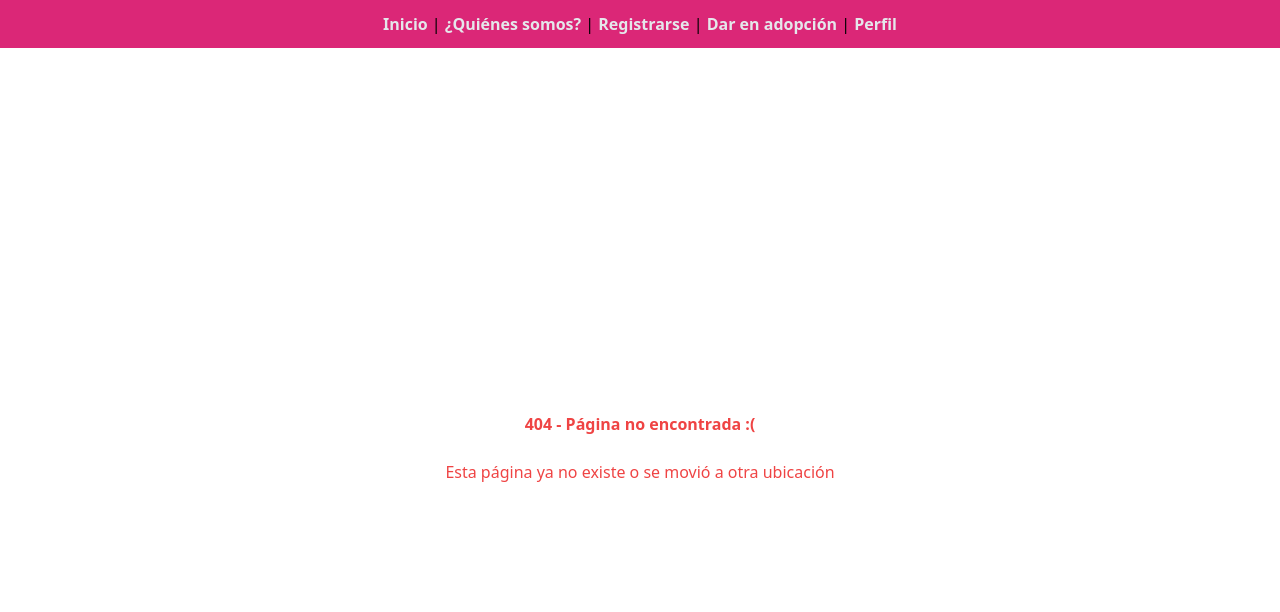
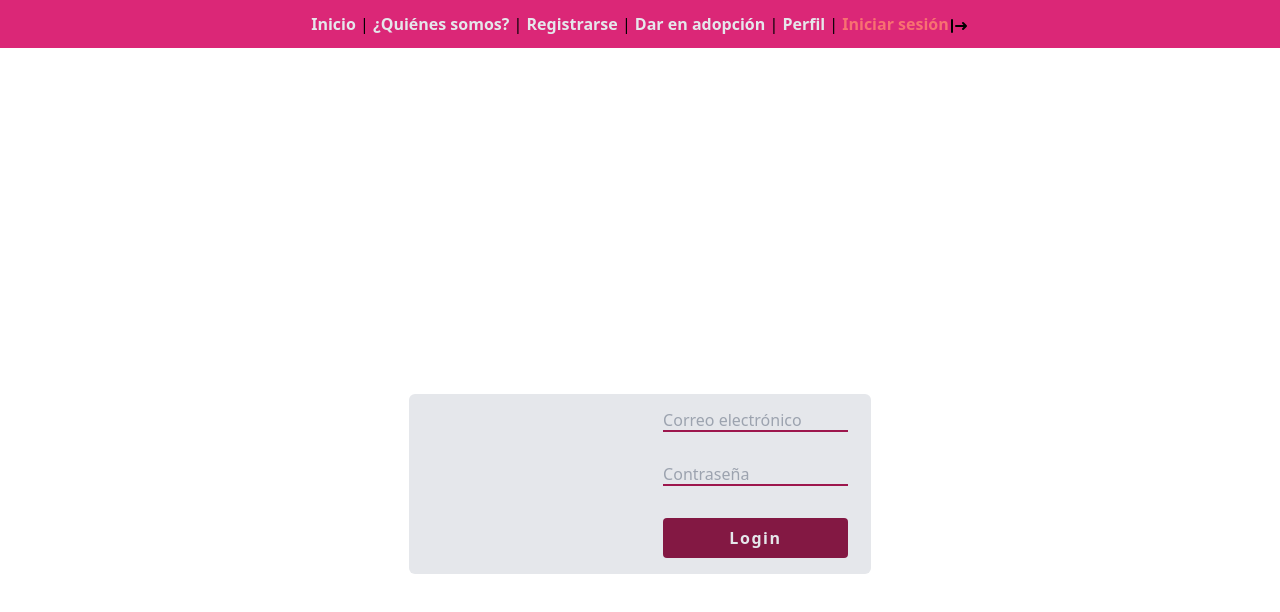
Before and after one commit to Tomas-Ortiz/proyecto-ing-software, a Vue app: page /login in a window 1280 px wide. Before the commit this address had no page. Shown: the top 612 px of the page. Built offline with nearby package versions, Linux system fonts and the light colour scheme; the HTML template or start-up script is replaced by a standard one.

Commit message:
Added frontend functions, styles missing only

```diff
--- a/src/frontend/App.vue
+++ b/src/frontend/App.vue
@@ -5,8 +5,21 @@
       <router-link to="/about">¿Quiénes somos?</router-link> |
       <router-link to="/signup">Registrarse</router-link> |
       <router-link to="/create-post">Dar en adopción</router-link> |
-      <router-link to="/profile/test-id">Perfil</router-link>
+      <router-link to="/profile/test-id">Perfil</router-link> |
+      <router-link to="/login">Iniciar sesión</router-link>
+      <svg
+       xmlns="http://www.w3.org/2000/svg"
+       class="h-5 w-5"
+       role="button"
+       viewBox="0 0 20 20"
+       fill="currentColor"
+       @click="logout"
+      >
+      <path fill-rule="evenodd"
+       d="M3 3a1 1 0 00-1 1v12a1 1 0 102 0V4a1 1 0 00-1-1zm10.293 9.293a1 1 0 001.414 1.414l3-3a1 1 0 000-1.414l-3-3a1 1 0 10-1.414 1.414L14.586 9H7a1 1 0 100 2h7.586l-1.293 1.293z" clip-rule="evenodd" />
+      </svg>
     </div>
+
     <div class="h-full">
       <router-view></router-view>
     </div>
@@ -20,6 +33,12 @@ export default {
   components: {
     'the-footer': TheFooter,
   },
+  methods: {
+    logout() {
+      localStorage.clear();
+      this.$router.push('/login');
+    }
+  }
 };
 </script>
 
--- /dev/null
+++ b/src/frontend/components/LoginForm.vue
@@ -0,0 +1,145 @@
+<template>
+  <form @submit.prevent="allInputsAreValid" id="idLoginForm" class="form">
+    <base-input
+      v-model="email"
+      type="email"
+      name="email"
+      id="email"
+      placeholder="Correo electrónico"
+      :regex="regex.email"
+      errorMsg="La dirección de correo introducida no es válida"
+    />
+    <base-input
+      v-model="password"
+      type="password"
+      name="password"
+      id="password"
+      placeholder="Contraseña"
+      :regex="regex.password"
+    />
+        <div
+      :class="['error-message-container', error.visibility, error.title]"
+      role="alert"
+    >
+      <strong class="font-bold">{{ error.title }}!</strong><br />
+      <span class="error-message">{{ error.message.msg }}</span>
+      <span class="absolute top-0 bottom-0 right-0 px-4 py-3">
+        <svg
+          class="fill-current h-6 w-6 text-red-500"
+          role="button"
+          xmlns="http://www.w3.org/2000/svg"
+          viewBox="0 0 20 20"
+          @click="error.visibility = 'hidden'"
+        >
+          <title>Close</title>
+          <path
+            d="M14.348 14.849a1.2 1.2 0 0 1-1.697 0L10 11.819l-2.651 3.029a1.2 1.2 0 1 1-1.697-1.697l2.758-3.15-2.759-3.152a1.2 1.2 0 1 1 1.697-1.697L10 8.183l2.651-3.031a1.2 1.2 0 1 1 1.697 1.697l-2.758 3.152 2.758 3.15a1.2 1.2 0 0 1 0 1.698z"
+          />
+        </svg>
+      </span>
+    </div>
+    <base-button
+      name="submit-button"
+      id="submit-button"
+      class="submit"
+      type="submit"
+      buttonText="Login"
+      :isDisabled="false"
+    />
+  </form>
+</template>
+
+<script>
+import axios from 'axios';
+
+import BaseInput from './layout/BaseInput.vue';
+
+import BaseButton from './layout/BaseButton.vue';
+
+export default {
+  components: {
+    'base-input': BaseInput,
+    'base-button': BaseButton,
+  },
+  data() {
+    return {
+      error: {
+        message: '',
+        title: 'Error',
+        visibility: 'hidden',
+      },
+      email: '',
+      password: '',
+      userData: {},
+      regex: {
+        password: /./,
+        email: /[a-z0-9!#$%&'*+/=?^_`{|}~-]+(?:\.[a-z0-9!#$%&'*+/=?^_`{|}~-]+)*@(?:[a-z0-9](?:[a-z0-9-]*[a-z0-9])?\.)+[a-z0-9](?:[a-z0-9-]*[a-z0-9])?/,
+      },
+    }
+  },
+  methods: {
+    allInputsAreValid() {
+      if (this.validFields()) {
+        this.createUserData();
+        this.login();
+      } else {
+        let message =
+          'Algunos de los campos ingresados no son correctos, asegurate de que ninguno se encuentre vacío';
+        this.showMessage('Error', message, 'block');
+      }
+    },
+    createUserData() {
+      this.userData = {
+        account: {
+          email: this.email.value,
+          password: this.password.value,
+        }
+      };
+    },
+    login() {
+      const serverURL = 'http://localhost:3000/login';
+      axios
+        .post(serverURL, this.userData)
+        .then((response) => {
+          this.showMessage('Éxito', response.data, 'block');
+          document.getElementById('submit-button').disabled = true;
+          localStorage.setItem('token', response.data.token)
+          setTimeout(this.$router.push('/'), 2500);
+        })
+        .catch((error) => {
+          this.showMessage('Error', error.response.data, 'block');
+        });
+    },
+    validFields() {
+      return (
+        this.email.isValid &&
+        this.password.isValid
+      );
+    },
+    showMessage(title, msg, visibility) {
+      this.error.title = title;
+      this.error.message = msg;
+      this.error.visibility = visibility;
+    },
+  }
+};
+</script>
+
+<style lang="postcss" scoped>
+.form {
+  @apply grid grid-rows-1;
+}
+.error-message-container {
+  @apply bg-red-100 border border-red-400 text-red-700;
+  @apply w-4/5 mx-auto px-4 py-3 rounded relative;
+}
+.error-message {
+  @apply block sm:inline;
+}
+.Error {
+  @apply bg-red-100 border-red-400 text-red-700;
+}
+.Éxito {
+  @apply bg-green-100 border-green-400 text-green-700;
+}
+</style>
--- /dev/null
+++ b/src/frontend/components/UI/TheLogin.vue
@@ -0,0 +1,20 @@
+<template>
+ <base-signup-card>
+    <template #form>
+      <login-form></login-form>
+    </template>
+ </base-signup-card>
+</template>
+
+<script>
+import BaseSignupCard from '../layout/BaseSignupCard.vue';
+import LoginFrom from '../LoginForm.vue';
+
+export default {
+  components: {
+    'base-signup-card': BaseSignupCard,
+    'login-form': LoginFrom,
+  },
+
+}
+</script>
--- a/src/frontend/router/index.js
+++ b/src/frontend/router/index.js
@@ -1,6 +1,7 @@
 import { createRouter, createWebHistory } from 'vue-router';
 import Home from '../views/Home.vue';
 import Signup from '../views/Signup.vue';
+import Login from '../views/Login.vue';
 
 const nameApp = 'Puppers';
 const routes = [
@@ -41,6 +42,12 @@ const routes = [
     component: () => import('../views/Profile.vue'),
     meta: { title: `${nameApp} - Perfil` },
   },
+  {
+    path: '/login',
+    name: 'Login',
+    component: Login,
+    meta: { title: `${nameApp} - Inicia Sesión` },
+  }
 ];
 
 const router = createRouter({
--- /dev/null
+++ b/src/frontend/views/Login.vue
@@ -0,0 +1,23 @@
+<template>
+  <div class="login">
+    <the-login></the-login>
+  </div>
+</template>
+
+<script>
+import TheLogin from '../components/UI/TheLogin.vue';
+
+export default {
+  components: {
+    'the-login': TheLogin
+  },
+  name: 'Login',
+
+};
+</script>
+
+<style lang="postcss" scoped>
+.login {
+  @apply flex h-screen justify-center items-center;
+}
+</style>
```
